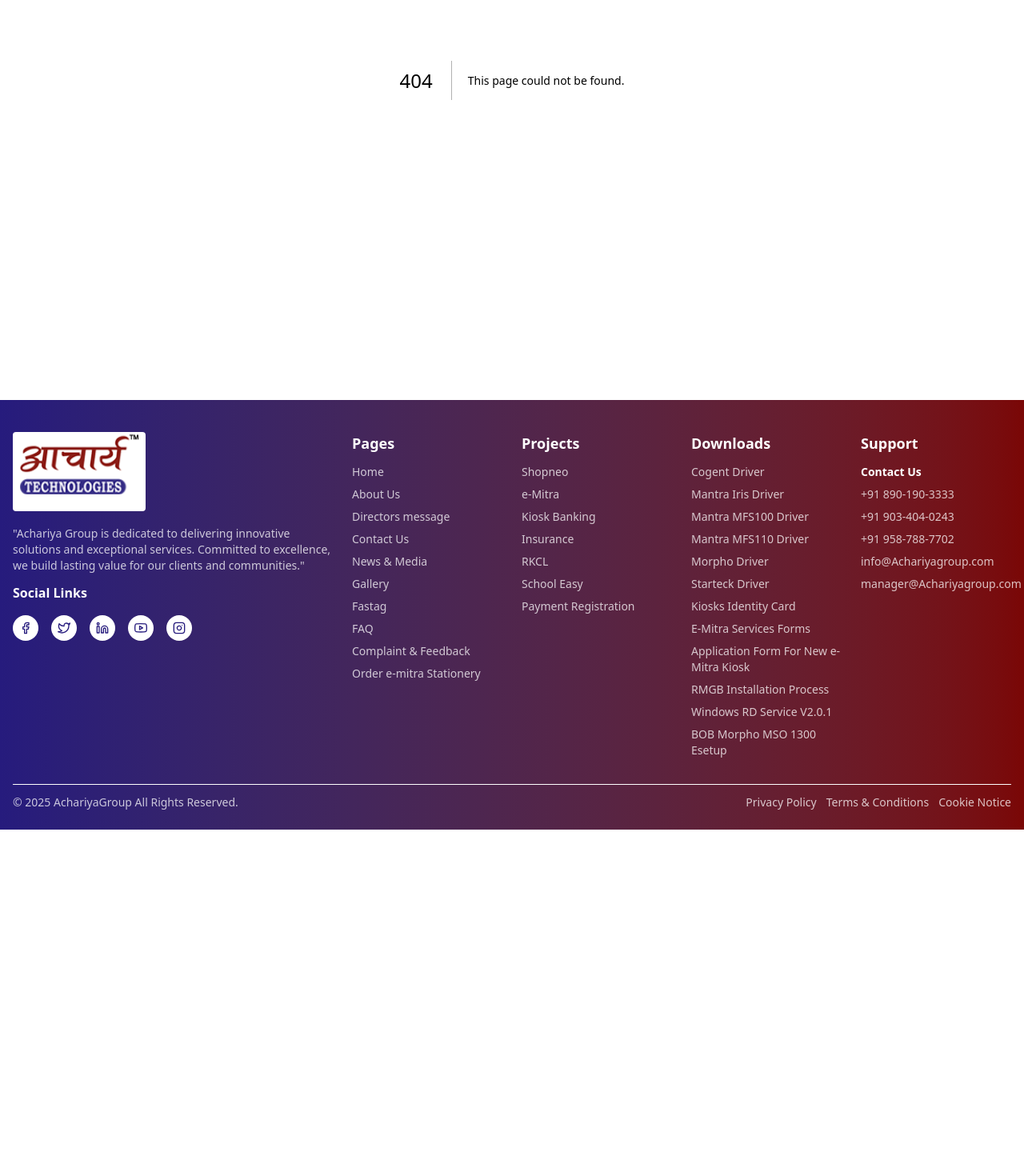
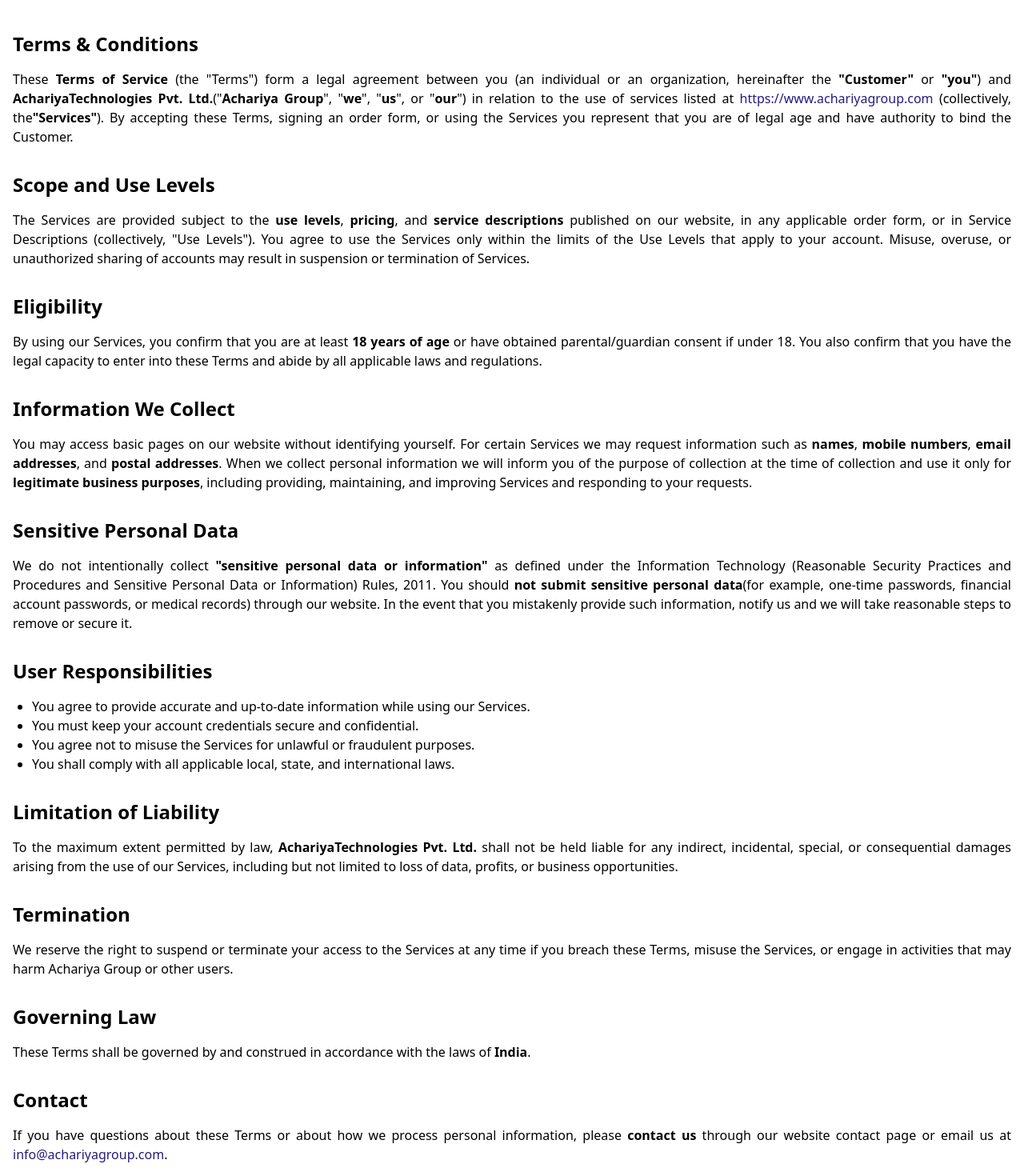
Before and after one commit to Acharya-Group/acharya-group, a Next.js app: page /terms-conditions in a window 1280 px wide. Before the commit this address had no page. Shown: the part 300-1770 px from the top of the page at 80% size. Before the commit the page ends 1337 px from the top, so only its background shows below. Built offline with nearby package versions, Linux system fonts and the light colour scheme.

Commit message:
terms and conditions page in progress

```diff
--- /dev/null
+++ b/src/app/terms-conditions/page.tsx
@@ -0,0 +1,16 @@
+import Header from '@/componets/layout/Header'
+import CommonHero from '@/componets/sections/CommonHero'
+import TermsAndConditions from '@/componets/sections/TermsAndConditions'
+import React from 'react'
+
+const page = () => {
+  return (
+    <>
+    <Header/>
+    <CommonHero title='Tearms & Conditions'/>
+    <TermsAndConditions/>
+    </>
+  )
+}
+
+export default page
--- /dev/null
+++ b/src/componets/sections/TermsAndConditions.tsx
@@ -0,0 +1,91 @@
+import React from 'react'
+
+const TermsAndConditions = () => {
+    return (
+        <div className="container mx-auto px-4 py-12">
+            <article className="prose prose-sm sm:prose-base lg:prose-lg text-justify max-w-none">
+                <h2 className="text-2xl font-semibold mb-4">Terms &amp; Conditions</h2>
+
+                <p>
+                    These <strong>Terms of Service</strong> (the "Terms") form a legal agreement between you (an individual or an
+                    organization, hereinafter the <strong>"Customer"</strong> or <strong>"you"</strong>) and <strong>AchariyaTechnologies Pvt. Ltd.</strong>
+                    ("<strong>Achariya Group</strong>", "<strong>we</strong>", "<strong>us</strong>", or "<strong>our</strong>") in relation to the use of services listed at
+                    <a className="text-primary hover:underline" href="https://www.achariyagroup.com"> https://www.achariyagroup.com</a> (collectively, the
+                    <strong>"Services"</strong>). By accepting these Terms, signing an order form, or using the Services you
+                    represent that you are of legal age and have authority to bind the Customer.
+                </p>
+
+                <h2 className="text-2xl font-semibold mt-8 mb-4">Scope and Use Levels</h2>
+                <p>
+                    The Services are provided subject to the <strong>use levels</strong>, <strong>pricing</strong>, and <strong>service descriptions </strong>
+                    published on our website, in any applicable order form, or in Service Descriptions
+                    (collectively, "Use Levels"). You agree to use the Services only within the limits of the
+                    Use Levels that apply to your account. Misuse, overuse, or unauthorized sharing of accounts
+                    may result in suspension or termination of Services.
+                </p>
+
+                <h2 className="text-2xl font-semibold mt-8 mb-4">Eligibility</h2>
+                <p>
+                    By using our Services, you confirm that you are at least <strong>18 years of age</strong> or have obtained
+                    parental/guardian consent if under 18. You also confirm that you have the legal capacity to
+                    enter into these Terms and abide by all applicable laws and regulations.
+                </p>
+
+                <h2 className="text-2xl font-semibold mt-8 mb-4">Information We Collect</h2>
+                <p>
+                    You may access basic pages on our website without identifying yourself. For certain
+                    Services we may request information such as <strong>names</strong>, <strong>mobile numbers</strong>, <strong>email addresses</strong>, and
+                    <strong> postal addresses</strong>. When we collect personal information we will inform you of the purpose of
+                    collection at the time of collection and use it only for <strong>legitimate business purposes</strong>,
+                    including providing, maintaining, and improving Services and responding to your requests.
+                </p>
+
+                <h2 className="text-2xl font-semibold mt-8 mb-4">Sensitive Personal Data</h2>
+                <p>
+                    We do not intentionally collect <strong>"sensitive personal data or information"</strong> as defined under
+                    the Information Technology (Reasonable Security Practices and Procedures and Sensitive
+                    Personal Data or Information) Rules, 2011. You should <strong>not submit sensitive personal data</strong>
+                    (for example, one-time passwords, financial account passwords, or medical records) through
+                    our website. In the event that you mistakenly provide such information, notify us and we
+                    will take reasonable steps to remove or secure it.
+                </p>
+
+                <h2 className="text-2xl font-semibold mt-8 mb-4">User Responsibilities</h2>
+                <ul className="list-disc pl-6">
+                    <li>You agree to provide accurate and up-to-date information while using our Services.</li>
+                    <li>You must keep your account credentials secure and confidential.</li>
+                    <li>You agree not to misuse the Services for unlawful or fraudulent purposes.</li>
+                    <li>You shall comply with all applicable local, state, and international laws.</li>
+                </ul>
+
+                <h2 className="text-2xl font-semibold mt-8 mb-4">Limitation of Liability</h2>
+                <p>
+                    To the maximum extent permitted by law, <strong>AchariyaTechnologies Pvt. Ltd.</strong> shall not be held liable
+                    for any indirect, incidental, special, or consequential damages arising from the use of our
+                    Services, including but not limited to loss of data, profits, or business opportunities.
+                </p>
+
+                <h2 className="text-2xl font-semibold mt-8 mb-4">Termination</h2>
+                <p>
+                    We reserve the right to suspend or terminate your access to the Services at any time if you
+                    breach these Terms, misuse the Services, or engage in activities that may harm Achariya Group
+                    or other users.
+                </p>
+
+                <h2 className="text-2xl font-semibold mt-8 mb-4">Governing Law</h2>
+                <p>
+                    These Terms shall be governed by and construed in accordance with the laws of <strong>India</strong>.
+                </p>
+
+                <h2 className="text-2xl font-semibold mt-8 mb-4">Contact</h2>
+                <p>
+                    If you have questions about these Terms or about how we process personal information,
+                    please <strong>contact us</strong> through our website contact page or email us at
+                    <a className="text-primary hover:underline" href="mailto:info@achariyagroup.com"> info@achariyagroup.com</a>.
+                </p>
+            </article>
+        </div>
+    )
+}
+
+export default TermsAndConditions
```
